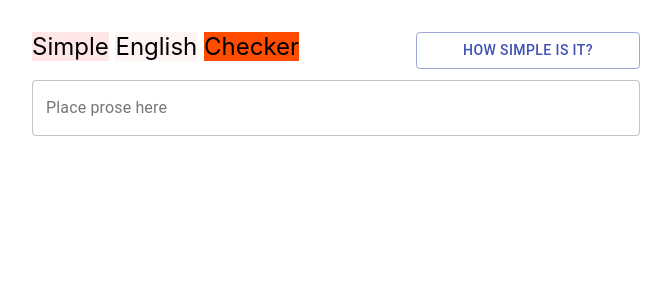
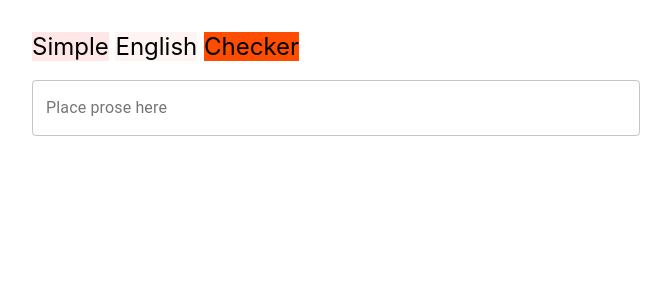
Before and after one commit to travisk-codes/simple-english-checker, a React (Create React App) app: page / in a window 1280 px wide. Shown: the top 300 px of the page, without its empty margins (304-975 px from the left). Built offline with nearby package versions, Linux system fonts and the light colour scheme.

Commit message:
fixes button visibility

```diff
--- a/src/App.js
+++ b/src/App.js
@@ -76,7 +76,7 @@ function App() {
 		let label = editMode ? 'how simple is it?' : 'edit text'
 		return (
       <Button
-        className={`${classes.visibility} ${classes.button}`}
+        className={`${visibility} ${classes.button}`}
         variant="outlined"
 				color="primary"
 				onClick={() => setEditMode(!editMode)}
```
